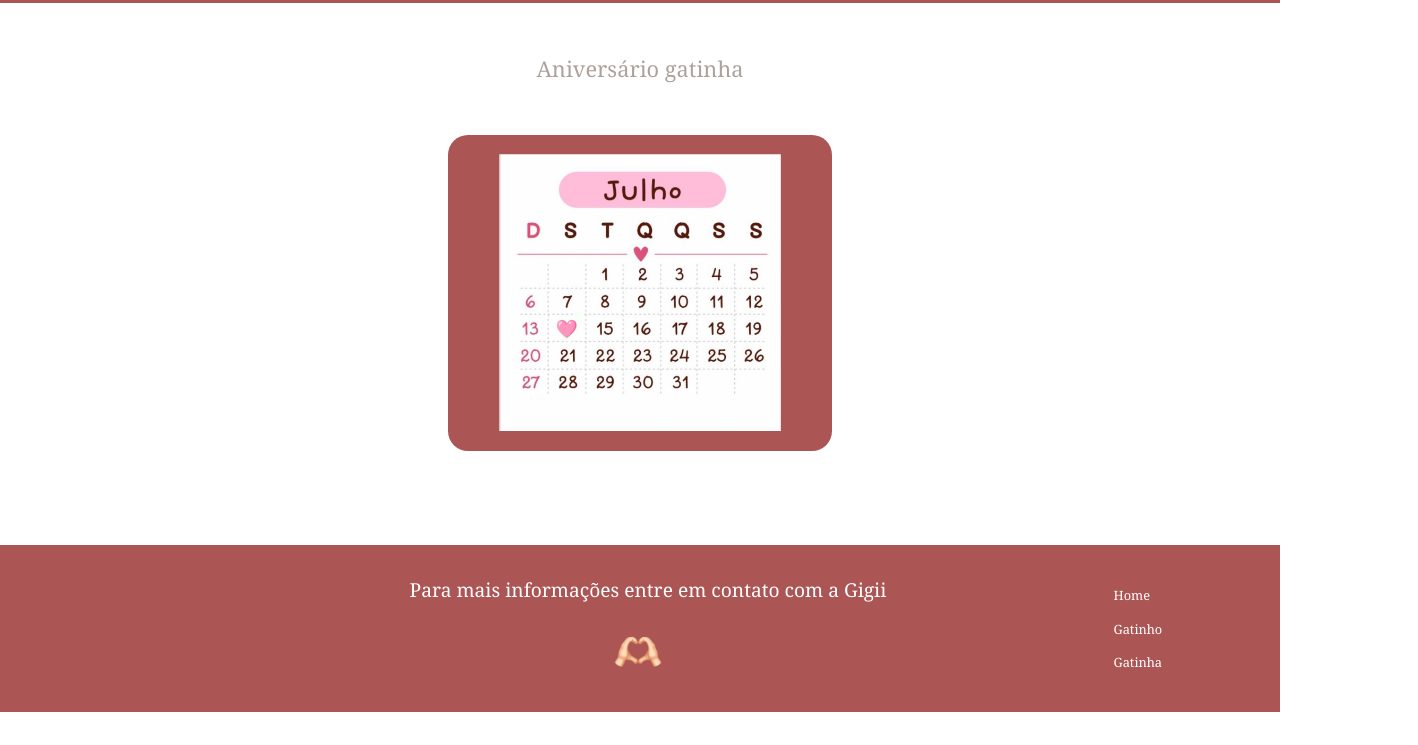
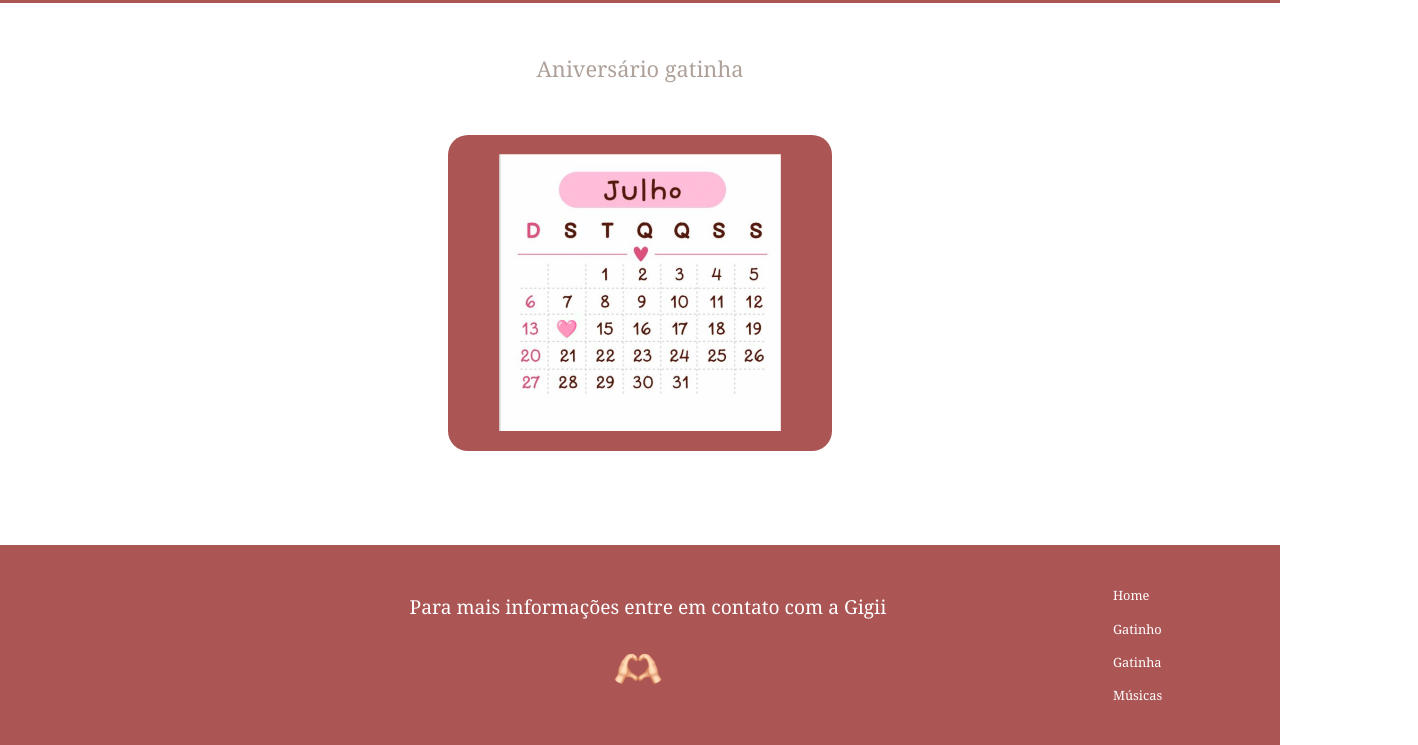
Before and after one commit to gigiibandoch/amoor, a plain HTML site: page gatinha.html in a window 1280 px wide. Shown: the part 71-816 px from the top of the page, 1418 px wide, since content can reach past the window. Drawn offline with Linux system fonts and the light colour scheme.

Commit message:
Add music link to gatinha.html
atualização

```diff
--- a/gatinha.html
+++ b/gatinha.html
@@ -15,6 +15,7 @@
             <a href="index.html">Home</a>
             <a href="gatinho.html">Gatinho</a>
             <a href="gatinha.html">Gatinha</a>
+            <a href="music.html">Músicas</a>
         </nav>
     </header>
     <main>
@@ -43,6 +44,9 @@
             <p>
                 <a href="gatinha.html">Gatinha</a>
             </p>
+            <p>
+                <a href="music.html">Músicas</a>
+            </p>
         </div>
     </footer>
 </body>
```
